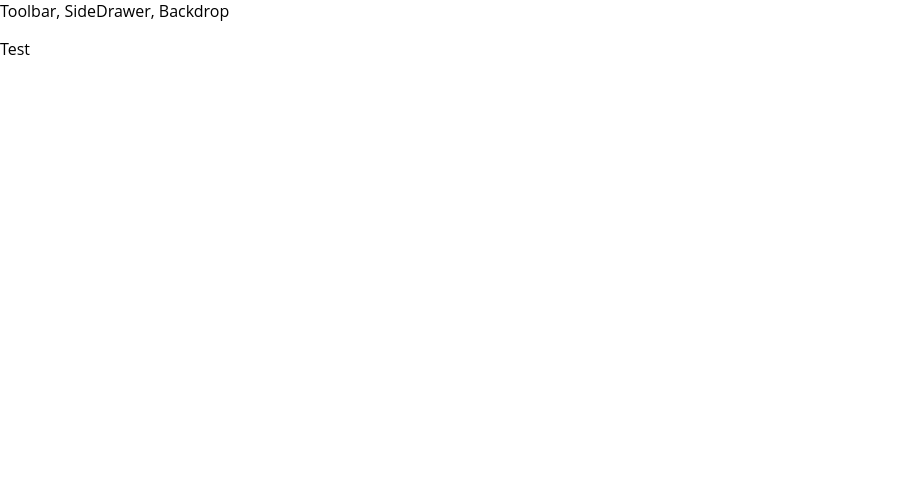
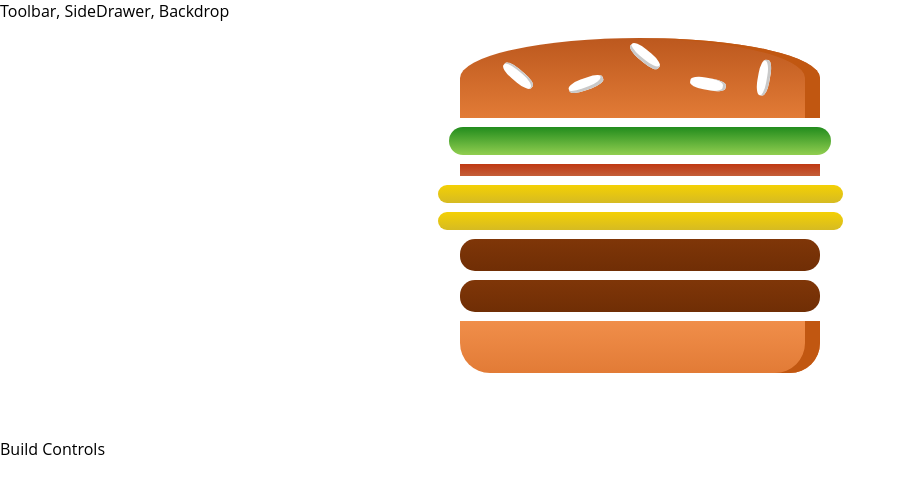
Before and after one commit to jenseneducation-fredrik-blomberglarsson/burger-builder-react, a React app: page / in a window 1280 px wide. Shown: the top 494 px of the page, without its empty margins (0-906 px from the left). Built offline with nearby package versions, Linux system fonts and the light colour scheme.

Commit message:
Added functionality and CSS for burger and ingredients

```diff
--- a/package.json
+++ b/package.json
@@ -31,6 +31,7 @@
     "postcss-flexbugs-fixes": "3.2.0",
     "postcss-loader": "2.0.8",
     "promise": "8.0.1",
+    "prop-types": "^15.7.2",
     "raf": "3.4.0",
     "react": "^17.0.1",
     "react-dev-utils": "^5.0.2",
--- a/src/App.js
+++ b/src/App.js
@@ -1,13 +1,14 @@
 import React, { Component } from 'react';
 
 import Layout from './components/Layout/Layout';
+import BurgerBuilder from './containers/BurgerBuilder/BurgerBuilder';
 
 class App extends Component {
   render() {
     return (
       <div>
         <Layout>
-          <p>Test</p>
+          <BurgerBuilder />
         </Layout>
       </div>
     );
--- /dev/null
+++ b/src/components/Burger/Burger.css
@@ -0,0 +1,30 @@
+.Burger {
+  width: 100%;
+  margin: auto;
+  height: 250px;
+  /*   overflow: scroll; */
+  text-align: center;
+  font-weight: bold;
+  font-size: 1.2rem;
+}
+
+@media (min-width: 1000px) and (min-height: 700px) {
+  .Burger {
+    width: 700px;
+    height: 600px;
+  }
+}
+
+@media (min-width: 500px) and (min-height: 401px) {
+  .Burger {
+    width: 450px;
+    height: 400px;
+  }
+}
+
+@media (min-width: 500pxpx) and (min-height: 400pxpx) {
+  .Burger {
+    width: 350px;
+    height: 300px;
+  }
+}
--- /dev/null
+++ b/src/components/Burger/Burger.js
@@ -0,0 +1,27 @@
+import React from 'react';
+
+import classes from './Burger.css';
+import BurgerIngredient from './BurgerIngredient/BurgerIngredient';
+
+const burger = ( props ) => {
+    let transformedIngredients = Object.keys(props.ingredients).map(igKey => {
+        return [...Array(props.ingredients[igKey])].map((_, i) => {
+            return <BurgerIngredient key={igKey + i} type={igKey} />;
+        });
+    }).reduce((arr, el) => {
+        return arr.concat(el)
+    }, []);
+    if(transformedIngredients.length === 0) {
+        transformedIngredients = <p>Please add Ingredients</p>
+    }
+    console.log(transformedIngredients);
+    return (
+        <div className={classes.Burger}>
+            <BurgerIngredient type="bread-top" />
+            {transformedIngredients}
+            <BurgerIngredient type="bread-bottom" />
+        </div>
+    );
+};
+
+export default burger;
--- /dev/null
+++ b/src/components/Burger/BurgerIngredient/BurgerIngredient.css
@@ -0,0 +1,112 @@
+.BreadBottom {
+  height: 13%;
+  width: 80%;
+  background: linear-gradient(#f08e4a, #e27b36);
+  border-radius: 0 0 30px 30px;
+  box-shadow: inset -15px 0 #c15711;
+  margin: 2% auto;
+}
+
+.BreadTop {
+  height: 20%;
+  width: 80%;
+  background: linear-gradient(#bc581e, #e27b36);
+  border-radius: 50% 50% 0 0;
+  box-shadow: inset -15px 0 #c15711;
+  margin: 2% auto;
+  position: relative;
+}
+
+.Seeds1 {
+  width: 10%;
+  height: 15%;
+  position: absolute;
+  background-color: white;
+  left: 30%;
+  top: 50%;
+  border-radius: 40%;
+  transform: rotate(-20deg);
+  box-shadow: inset -2px -3px #c9c9c9;
+}
+
+.Seeds1:after {
+  content: '';
+  width: 100%;
+  height: 100%;
+  position: absolute;
+  background-color: white;
+  left: -170%;
+  top: -260%;
+  border-radius: 40%;
+  transform: rotate(60deg);
+  box-shadow: inset -1px 2px #c9c9c9;
+}
+
+.Seeds1:before {
+  content: '';
+  width: 100%;
+  height: 100%;
+  position: absolute;
+  background-color: white;
+  left: 180%;
+  top: -50%;
+  border-radius: 40%;
+  transform: rotate(60deg);
+  box-shadow: inset -1px -3px #c9c9c9;
+}
+
+.Seeds2 {
+  width: 10%;
+  height: 15%;
+  position: absolute;
+  background-color: white;
+  left: 64%;
+  top: 50%;
+  border-radius: 40%;
+  transform: rotate(10deg);
+  box-shadow: inset -3px 0 #c9c9c9;
+}
+
+.Seeds2:before {
+  content: '';
+  width: 100%;
+  height: 100%;
+  position: absolute;
+  background-color: white;
+  left: 150%;
+  top: -130%;
+  border-radius: 40%;
+  transform: rotate(90deg);
+  box-shadow: inset 1px 3px #c9c9c9;
+}
+
+.Meat {
+  width: 80%;
+  height: 8%;
+  background: linear-gradient(#7f3608, #702e05);
+  margin: 2% auto;
+  border-radius: 15px;
+}
+
+.Cheese {
+  width: 90%;
+  height: 4.5%;
+  margin: 2% auto;
+  background: linear-gradient(#f4d004, #d6bb22);
+  border-radius: 20px;
+}
+
+.Salad {
+  width: 85%;
+  height: 7%;
+  margin: 2% auto;
+  background: linear-gradient(#228c1d, #91ce50);
+  border-radius: 20px;
+}
+
+.Bacon {
+  width: 80%;
+  height: 3%;
+  background: linear-gradient(#bf3813, #c45e38);
+  margin: 2% auto;
+}
--- /dev/null
+++ b/src/components/Burger/BurgerIngredient/BurgerIngredient.js
@@ -0,0 +1,46 @@
+import React, { Component } from 'react';
+import PropTypes from 'prop-types';
+
+import classes from './BurgerIngredient.css';
+
+class BurgerIngredient extends Component {
+    render () {
+        let ingredient = null;
+
+        switch (this.props.type) {
+            case ('bread-bottom'):
+                ingredient = <div className={classes.BreadBottom}></div>;
+                break;
+            case('bread-top'):
+                ingredient = (
+                    <div className={classes.BreadTop}>
+                        <div className={classes.Seeds1}></div>
+                        <div className={classes.Seeds2}></div>
+                    </div>
+                );
+                break;
+            case ('meat'):
+                ingredient = <div className={classes.Meat}></div>
+                break;
+            case ('cheese'):
+                ingredient = <div className={classes.Cheese}></div>
+                break;
+            case ('salad'):
+                ingredient = <div className={classes.Salad}></div>
+                break;
+            case('bacon'):
+                ingredient = <div className={classes.Bacon}></div>
+                break;
+            default:
+                ingredient = null;
+        }
+
+        return ingredient;
+    }
+};
+
+BurgerIngredient.propTypes = {
+    type: PropTypes.string.isRequired
+}
+
+export default BurgerIngredient;
--- /dev/null
+++ b/src/components/Layout/Layout.css
@@ -0,0 +1,3 @@
+.Content {
+  margin-top: 16px;
+}
--- a/src/components/Layout/Layout.js
+++ b/src/components/Layout/Layout.js
@@ -1,11 +1,12 @@
 import React from 'react';
 
 import Aux from '../../hoc/Auxiliary';
+import classes from './Layout.css';
 
 const layout = (props) => (
 <Aux>
     <div>Toolbar, SideDrawer, Backdrop</div>
-    <main>
+    <main className={classes.Content}>
         {props.children}
     </main>
 </Aux>
--- /dev/null
+++ b/src/containers/BurgerBuilder/BurgerBuilder.js
@@ -0,0 +1,26 @@
+import React, { Component } from 'react';
+
+import Aux from '../../hoc/Auxiliary';
+import Burger from '../../components/Burger/Burger';
+
+class BurgerBuilder extends Component {
+    state = {
+        ingredients: {
+            salad: 1,
+            bacon: 1,
+            cheese: 2,
+            meat: 2
+        }
+    }
+
+    render() {
+        return (
+            <Aux>
+                <Burger ingredients={this.state.ingredients}/>
+                <div>Build Controls</div>
+            </Aux>
+        );
+    }
+}
+
+export default BurgerBuilder;
```
